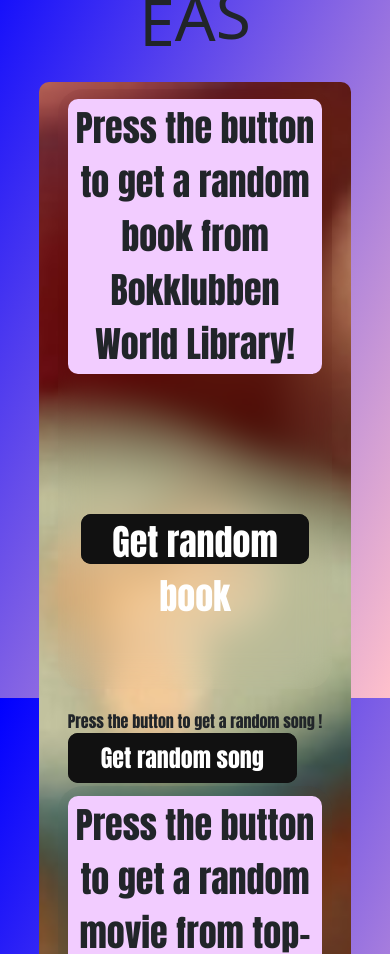
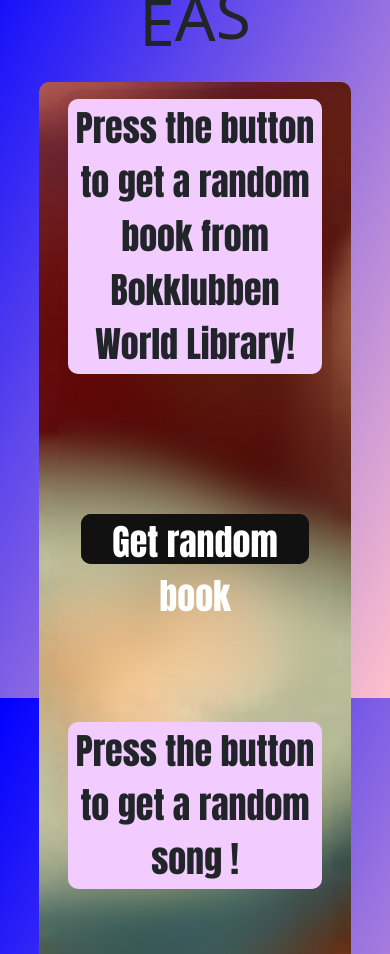
Before and after one commit to andrew8smal8/andrew8smal8.github.io, a plain HTML site: page index.html in a window 390 px wide. Shown: the part 146-1100 px from the top of the page. Drawn offline with nearby package versions, Linux system fonts and the light colour scheme; a web font is replaced by a local one.

Commit message:
Update style.css

```diff
--- a/style.css
+++ b/style.css
@@ -49,7 +49,7 @@ main{
 
 
 
-.movies, .games, .travel, .cuisine, .users, .books{
+.movies, .games, .travel, .cuisine, .users, .books, .songs{
 margin-top: 1%;
     backdrop-filter: blur(15px);
     width: 30%;
@@ -62,7 +62,7 @@ margin-top: 1%;
 }
 
 
-#randombook, #randommovie, #randomgame, #randomtravel, #randomcuisine, #white_for_users{
+#randombook, #randommovie, #randomgame, #randomtravel, #randomcuisine, #randomsong,  #white_for_users{
     border-radius: 10px;
     background: #f2ccff;
     padding: 1%;
@@ -246,7 +246,7 @@ padding: 15px 30px;
      font-size: 150%;
 }
 
-    .books, .movies, .games, .travel, .cuisine, .users{
+    .books, .movies, .games, .travel, .cuisine, .users, .songs{
     margin-top: 1%;
         width: 90%;
         margin-bottom: 20px; /* Добавляем отступ снизу */
```
